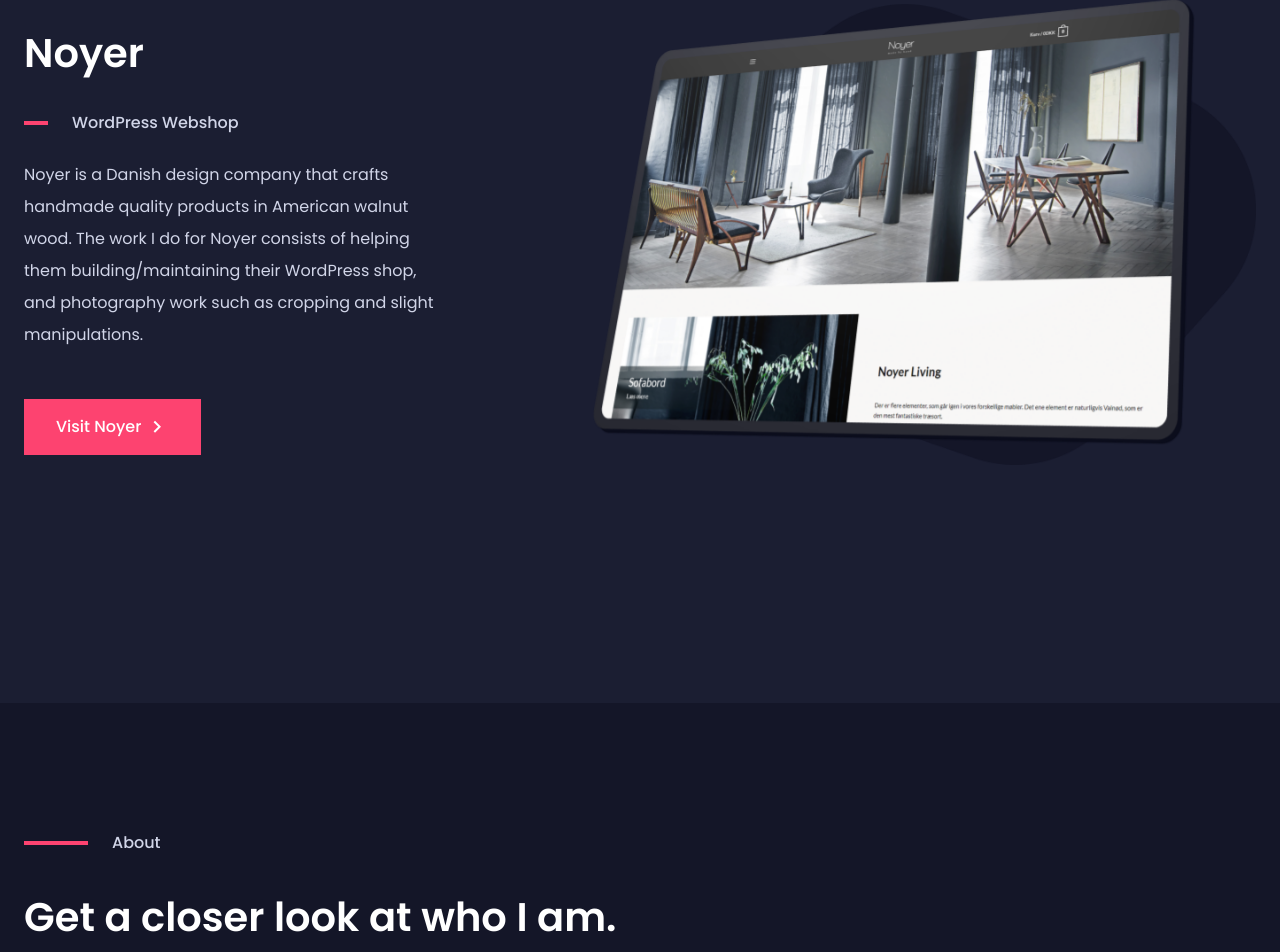
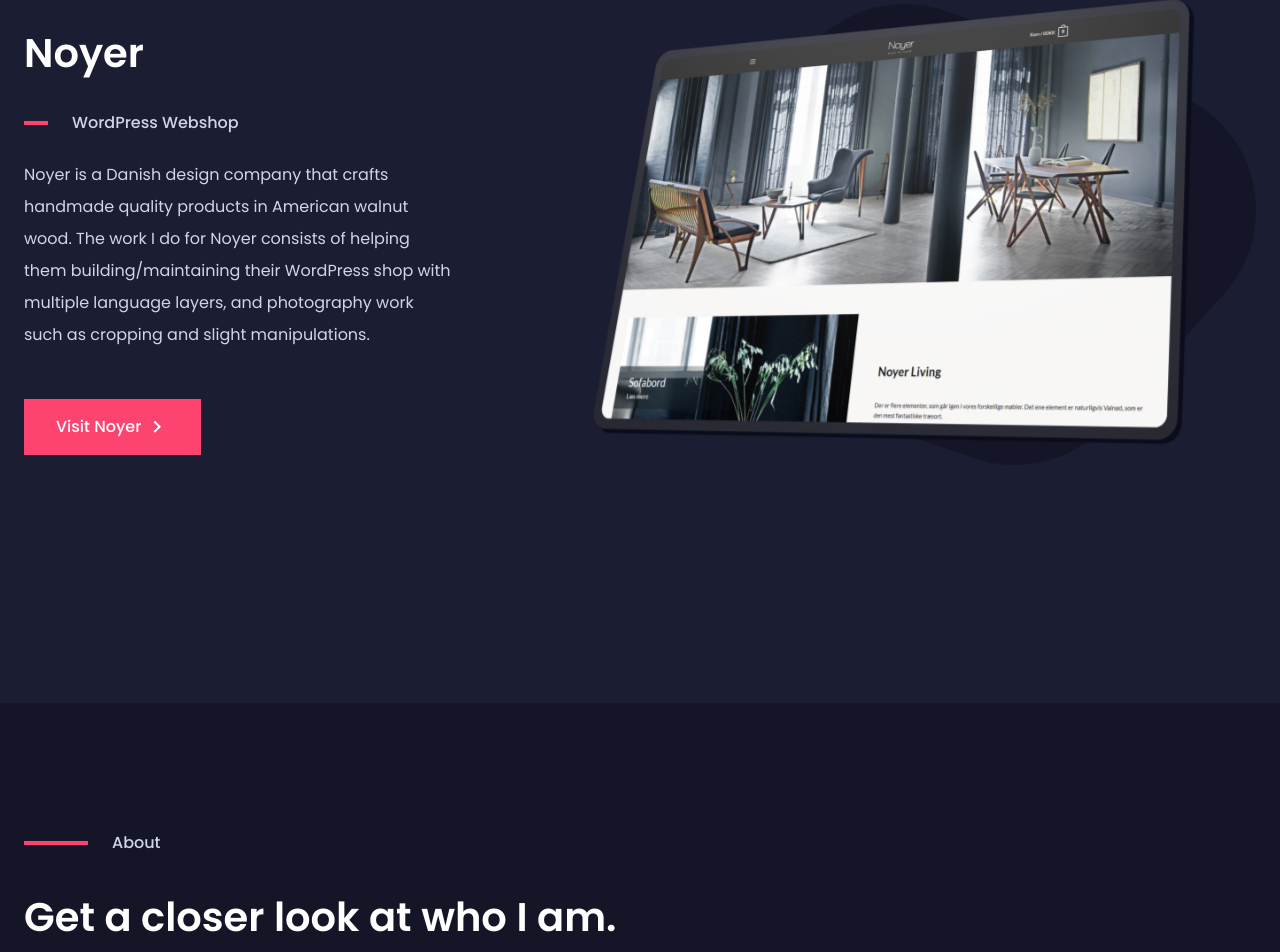
Before and after one commit to olivercederborg/olivercederborg-nextjs, a Next.js app: page / in a window 1280 px wide. Shown: the part 1517-2469 px from the top of the page. Built offline with nearby package versions, Linux system fonts and the light colour scheme.

Commit message:
case description updates

```diff
--- a/workCases.js
+++ b/workCases.js
@@ -2,7 +2,7 @@ export const workCases = [
   {
     title: "Noyer",
     category: "WordPress Webshop",
-    description: "Noyer is a Danish design company that crafts handmade quality products in American walnut wood. The work I do for Noyer consists of helping them building/maintaining their WordPress shop, and photography work such as cropping and slight manipulations.",
+    description: `Noyer is a Danish design company that crafts handmade quality products in American walnut wood. The work I do for Noyer consists of helping them building/maintaining their WordPress shop with multiple language layers, and photography work such as cropping and slight manipulations.`,
     caseBackground: "/images/tablet-background.png",
     caseImage: "/images/noyer-case-tablet.png",
     caseImageMobile: "/images/noyer-project-mobile.png",
```
